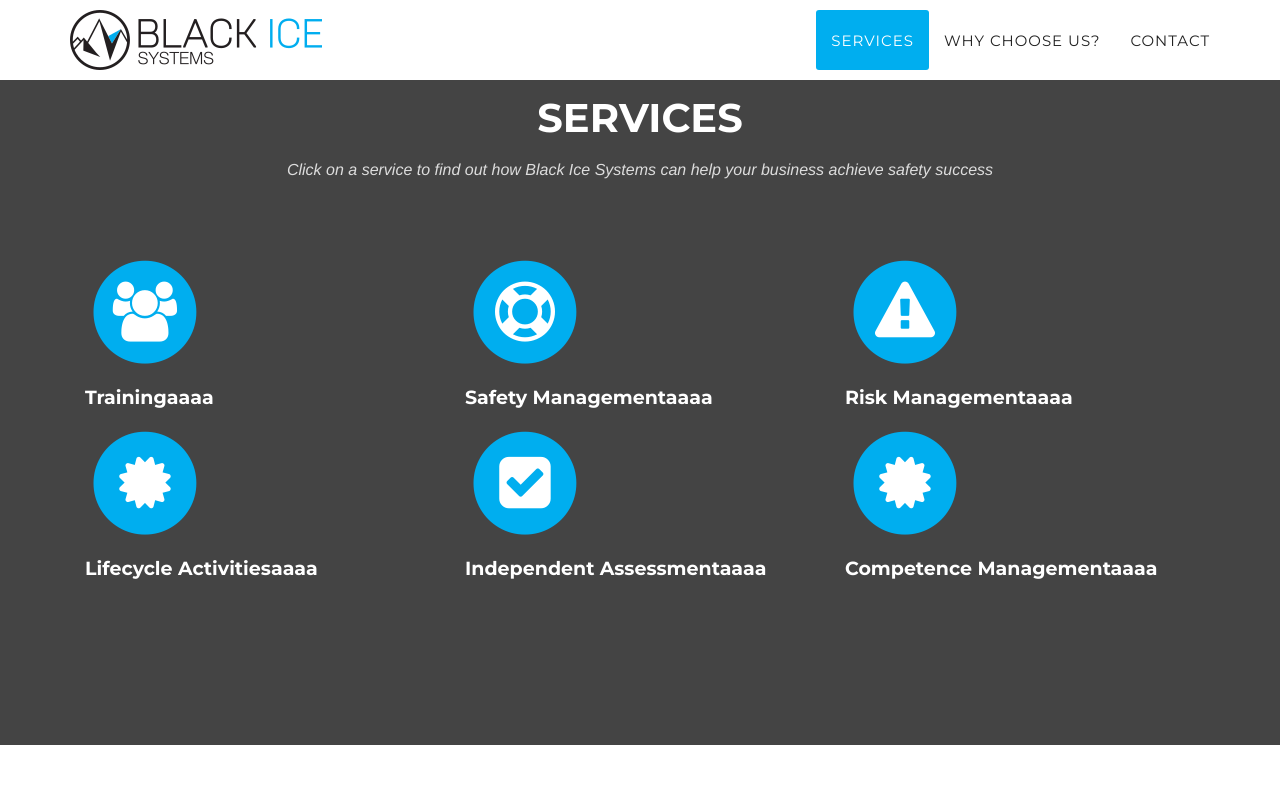
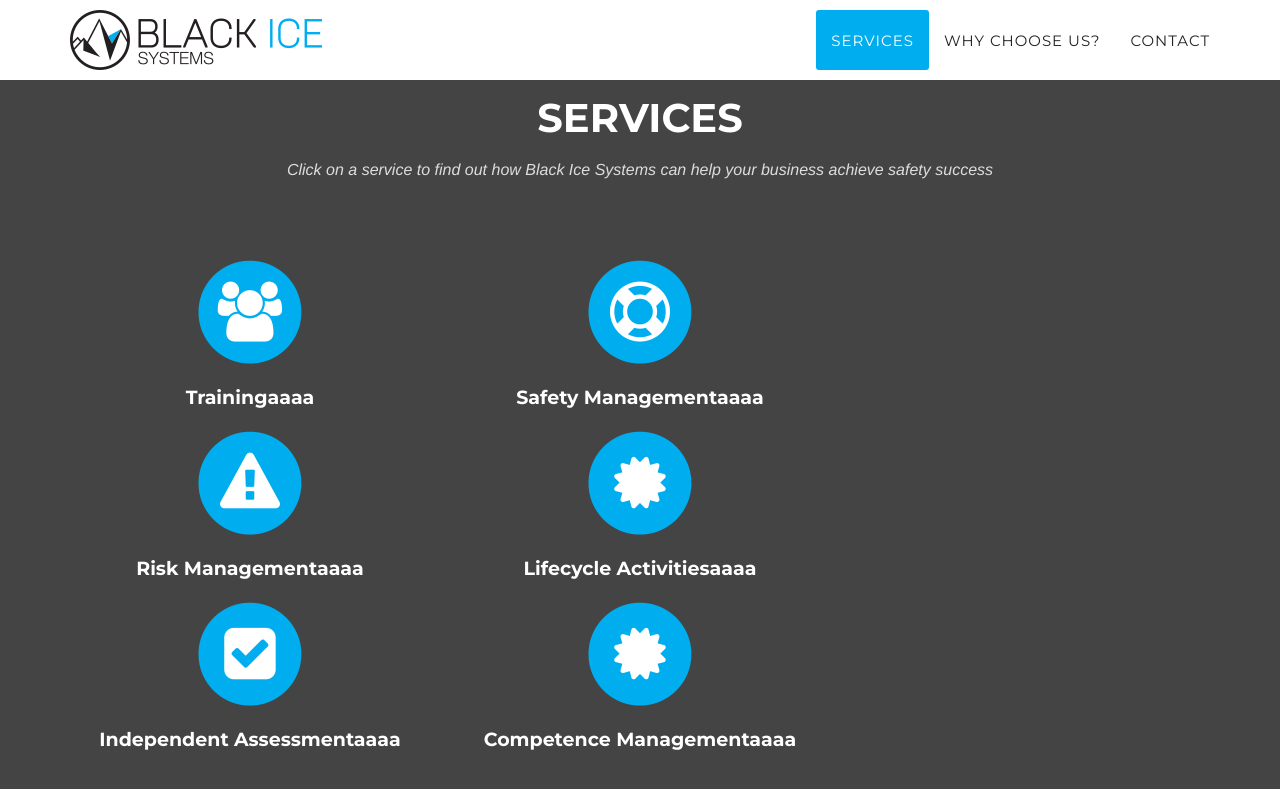
Before and after one commit to BlackIceSystems/blackicesystems, a Jekyll site: the page built from index.html, in a window 1280 px wide and 900 px high, scrolled down 967 px. Shown: the top 789 px of the window. Built offline with Jekyll 4.4.1, drawn with Linux system fonts in a browser that asks for light colours; some web fonts are replaced.

Commit message:
asdasdasd

```diff
--- a/_includes/services.html
+++ b/_includes/services.html
@@ -9,9 +9,9 @@
             </div>
 
 			{% for post in site.posts %}
-				{% assign mod = forloop.index | modulo: 2 %}
+				{% capture mod %}{{ forloop.index0 | mod:2 }}{% endcapture %}
 
-			    {% if mod == '4' %}
+			    {% if mod == '0' %}
 					<div class="row text-center">
 				{% endif %}
 
@@ -27,7 +27,7 @@
                     </div>
                 </div>
 
-				{% if mod == '5' %}
+				{% if mod == '1' %}
 					</div>
 				{% endif %}
 			{% endfor %}
--- /dev/null
+++ b/_plugins/modulo.filter.rb
@@ -0,0 +1,20 @@
+# Modulo filter for Jekyll
+#
+# Adds modulo functionality to Jekyll. It's already in the Liquid core, but that
+# version doesn't appear to be in Jekyll.
+#
+# That's about it.
+
+module Jekyll
+  module ModuloFilter
+
+    # Returns the modulo of the input based on the supplied modulus
+    # Called 'mod' to avoid conflict with newer Liquid's 'modulo' filter
+    def mod(input, modulus)
+      input.to_i % modulus.to_i
+    end
+
+  end
+end
+
+Liquid::Template.register_filter(Jekyll::ModuloFilter)
```
